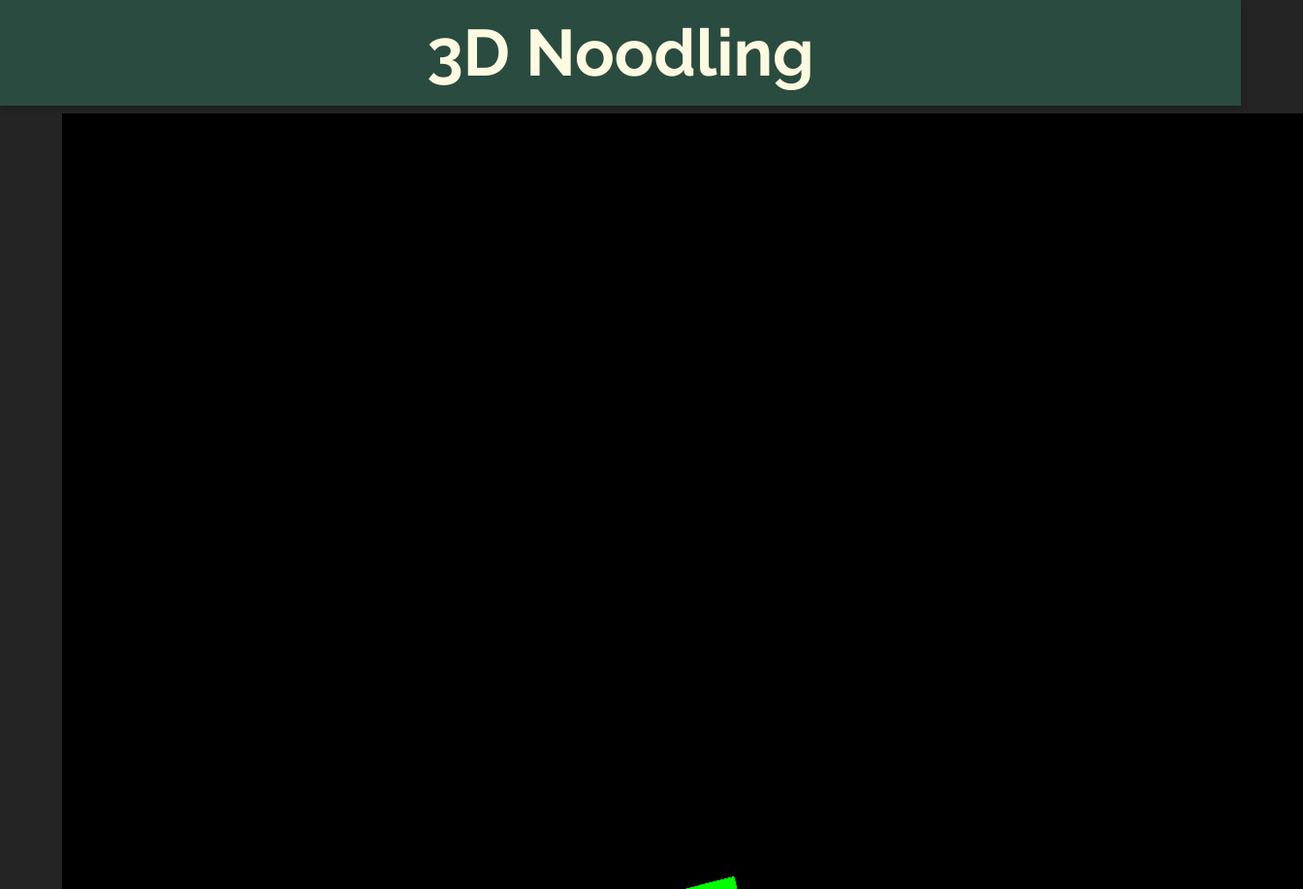
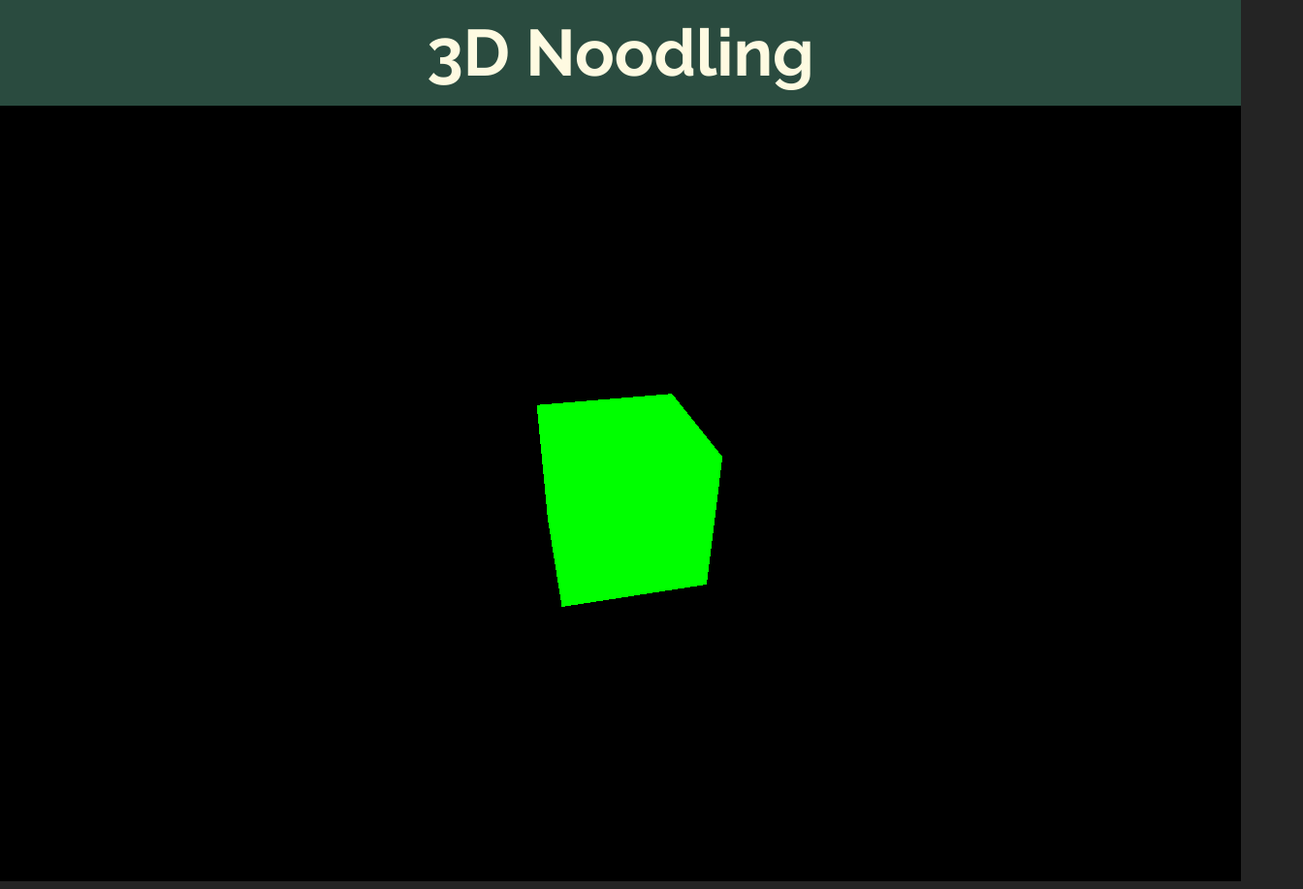
Before and after one commit to waynestedman/3d-noodling, a website built with Vite: page index.html in a window 1280 px wide. Shown: the whole page at 97% size, 1344 px wide, since content can reach past the window. Built offline with nearby package versions, Linux system fonts and the light colour scheme.

Commit message:
draft cube

```diff
--- a/index.html
+++ b/index.html
@@ -11,6 +11,9 @@
     <link rel="stylesheet" href="/src/css/index.css" />
   </head>
   <body>
+    <header>
+      <h1>3D Noodling</h1>
+    </header>
     <div id="approot"></div>
     <div id="threeroot"></div>
     <script type="module" src="/src/main.js"></script>
--- a/src/ThreeWorld.js
+++ b/src/ThreeWorld.js
@@ -23,16 +23,17 @@ directLight.intensity = 2;
 scene.add(directLight);
 
 // geometry & materials
-const boxGeometry = new THREE.BoxGeometry(1, 1, 1);
+const boxGeometry = new THREE.BoxGeometry(2, 2, 2);
 const material = new THREE.MeshBasicMaterial({ color: 0x00ff00 });
 const cube = new THREE.Mesh(boxGeometry, material);
 scene.add(cube);
 
 camera.position.z = 5;
+camera.position.y = -5;
 
 // controls
 const controls = new OrbitControls(camera, worldroot);
-controls.target.set(0, 5, 0);
+controls.target.set(0, 0, 0);
 controls.update();
 
 // animation loop
--- a/src/css/index.css
+++ b/src/css/index.css
@@ -9,7 +9,7 @@
   --body-margin: 1rem;
   --body-font-color: hsl(0, 0%, 80%);
   --border-radius: 30px;
-  --box-shadow: 0 4px 8px rgba(0, 0, 0, 0.2);
+  --box-shadow: 0 4px 8px rgba(209, 209, 209, 0.2);
   --font-family: 'Raleway', sans-serif;
   --font-size: 16px;
   --line-height: 1.5;
@@ -91,11 +91,3 @@ header {
   color: var(--header-font-color);
   box-shadow: var(--box-shadow);
 }
-
-#threeroot {
-  margin-top: 0.5rem;
-  /* background-color: #14141b; */
-  width: 90vw;
-  height: 80vh;
-  margin-inline: auto;
-}
--- a/src/main.js
+++ b/src/main.js
@@ -1,9 +1,3 @@
 // main.js
 
 import './ThreeWorld.js';
-
-document.querySelector('#approot').innerHTML = `
-  <header>
-    <h1>3D Noodling</h1>
-  </header>
-`
```
